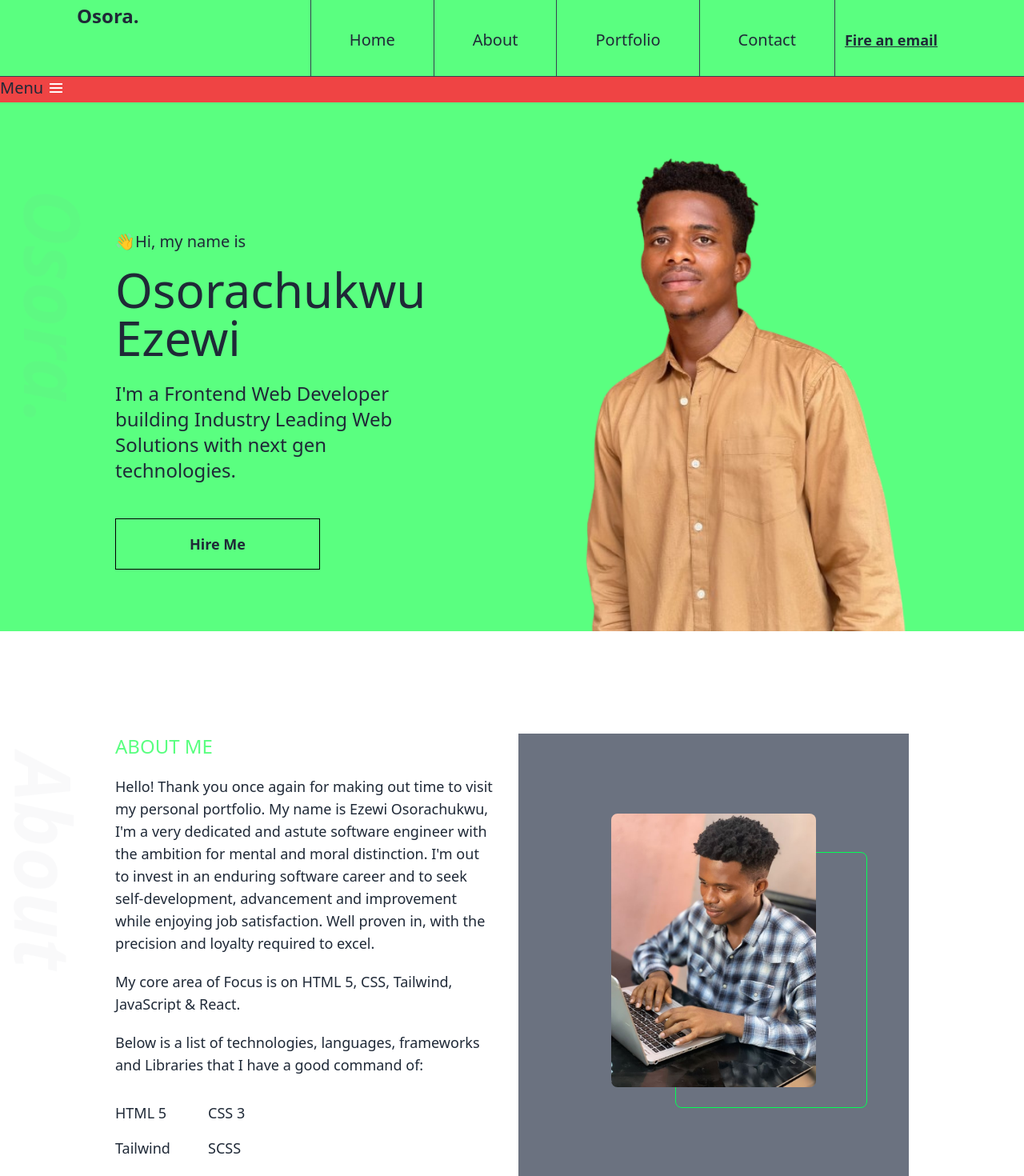
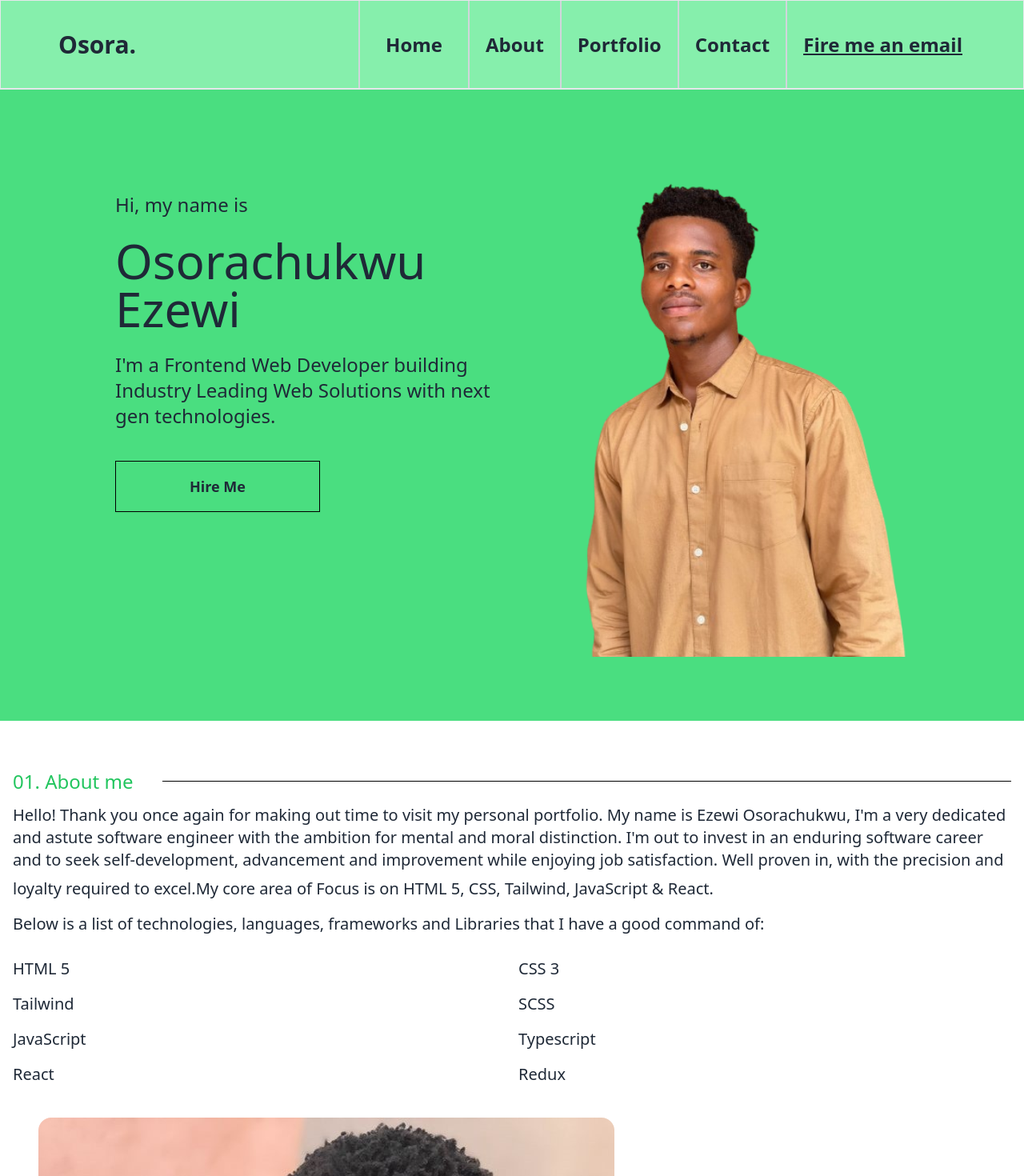
Before and after one commit to kelvinfx1/My-portfolio-website, a React (Vite) app: page / in a window 1280 px wide. Shown: the top 1470 px of the page at 80% size. Built offline with nearby package versions, Linux system fonts and the light colour scheme.

Commit message:
Still on about section

```diff
--- a/src/App.jsx
+++ b/src/App.jsx
@@ -5,7 +5,6 @@ import About from './components/home/About'
 import Experience from './components/home/Experience'
 import Footer from './components/home/Footer'
 import Portfolio from './components/home/Portfolio'
-import Hambourger from './components/Hambourger'
 
 
 function App() {
@@ -13,12 +12,11 @@ function App() {
   return (
     <section>
       <Header />
-      <Hambourger />
       <Hero />
       <About />
-      <Experience />
+      {/*<Experience />
       <Portfolio />
-      <Footer />
+      <Footer /> */}
 
     </section>
   )
--- a/src/components/Hambourger.jsx
+++ b/src/components/Hambourger.jsx
@@ -8,14 +8,14 @@ function Hambourger() {
     setIsOpen(!isOpen);
   }
   return (
-    <div className="bg-red-500 h-8 min-w-fit relative" onClick={handeToggle}>
-            <div className="flex gap-1 text-xl font-medium">
+    <div className="bg-[rgb(76,76,76)] h-14 relative text-white lg:hidden" onClick={handeToggle}>
+      <div className="text-xl font-bold py-1 px-2 rounded flex align-middle bg-black absolute right-3 top-[50%] -translate-y-[50%]">
         <p>Menu</p>
-            <img src={hambourgerIcon} alt="" />
+        <img src={hambourgerIcon} alt="" className="w-7"/>
       </div>
 
       {isOpen && (
-            <nav className="bg-blue-800 z-50 ">
+        <nav className="bg-[rgb(76,76,76)]">
           <ul>
             <li>
               <a href="">Home</a>
@@ -32,7 +32,6 @@ function Hambourger() {
           </ul>
         </nav>
       )}
-
     </div>
   );
 }
--- a/src/components/Logo.jsx
+++ b/src/components/Logo.jsx
@@ -1,11 +1,11 @@
-import React from 'react'
+import React from "react";
 
 function Logo() {
   return (
-    <div className='py-1 text-2xl font-bold cursor-pointer pr-12'>
-       <p> Osora.</p>
+    <div className="text-3xl font-bold flex flex-col justify-center cursor-pointer h-full pl-4">
+      <p className=""> Osora. </p>
     </div>
-  )
+  );
 }
 
-export default Logo
+export default Logo;
--- a/src/components/home/About.jsx
+++ b/src/components/home/About.jsx
@@ -3,15 +3,21 @@ import myPhoto from "../../assets/osora-pressing-2.jpg";
 
 function About() {
   return (
-    <section className="flex flex-col relative py-20 px-5 bg-white md:flex-row md:px-10 lg:py-32 lg:px-24 xl:xl:px-36">
+    <section className="px-4 pt-12 pb-20 text-xl font-medium">
+      {/* <p className="text-8xl text-gray-400 font-bold italic opacity-5 absolute top-60 -left-20 rotate-90">About</p> */}
 
-    <p className="text-8xl text-gray-400 font-bold italic opacity-5 absolute top-60 -left-20 rotate-90">About</p>
+      <div>
+        <div>
 
+          <div className="flex justify-between items-center">
+           <p className="text-green-500 text-2xl font-medium py-3 inline-block">
+             <span>01.  </span>About me
+           </p>
+           <div className="h-[1px] w-[85%] bg-black"></div>
 
-      <div className="w-full pr-8 text-lg">
-        <div className="mb-8">
-          <p className="font-medium text-2xl mb-5 text-[rgb(90,255,128)]">ABOUT ME</p>
-          <p className="mb-5">
+          </div>
+
+          <p className="">
             Hello! Thank you once again for making out time to visit my personal
             portfolio. My name is Ezewi Osorachukwu, I&#39;m a very dedicated
             and astute software engineer with the ambition for mental and moral
@@ -19,18 +25,18 @@ function About() {
             and to seek self-development, advancement and improvement while
             enjoying job satisfaction. Well proven in, with the precision and
             loyalty required to excel.
-          </p>
-          <p className="my-5">
-            My core area of Focus is on HTML 5, CSS, Tailwind, JavaScript &
-            React.
-          </p>
-          <p>
-            Below is a list of technologies, languages, frameworks and Libraries
-            that I have a good command of:
+            <p className="py-2 inline-block">
+              My core area of Focus is on HTML 5, CSS, Tailwind, JavaScript &
+              React.
+            </p>
+            <p className="py-2 inline-block">
+              Below is a list of technologies, languages, frameworks and
+              Libraries that I have a good command of:
+            </p>
           </p>
         </div>
 
-        <ul className="grid grid-cols-2 gap-4 pr-64 text-lg">
+        <ul className="list-img font-medium grid grid-cols-2 gap-4 pt-5 pb-10">
           <li>HTML 5</li>
           <li>CSS 3</li>
           <li>Tailwind</li>
@@ -43,20 +49,14 @@ function About() {
         </ul>
       </div>
 
-      <div className="w-full bg-gray-500 overflow-hidden flex justify-center"> {/* second column */}
+      {/* 👇second column👇 */}
+      <div className="px-8">
 
-         <div className="relative top-[100px] bg-gray"> {/* border thing */}
-
-          <img
-              src={myPhoto}
-              alt=""
-              className="w-64 rounded-lg relative z-50"
-            />
-
-          <div className="border-[1px] border-[rgb(2,255,85)] h-80 w-60 rounded-lg absolute top-12 -right-16"></div>
-
-         </div>
-
+        <div className="">
+          {/* border thing */}
+          <img src={myPhoto} alt="" className="rounded-2xl" />
+          {/* <div className="border-[1px] border-[rgb(2,255,85)] h-80 w-60 rounded-lg absolute top-12 -right-16"></div> */}
+        </div>
       </div>
     </section>
   );
--- a/src/components/home/Header.jsx
+++ b/src/components/home/Header.jsx
@@ -1,16 +1,18 @@
 import React from "react";
 import Logo from "../Logo";
 import Nav from "./Nav";
-// import Hambourger from "../Hambourger";
+import Hambourger from "../Hambourger";
 
 function Header() {
   return (
-    <section className="bg-[rgb(90,255,128)] px-6 border-gray-700 border-b-[1px] overflow-hidden md:px-10 lg:px-24 lg:h-24">
-      <div className="flex justify-between ">
+    <section className="bg-green-300 border border-b-2 lg:h-20 xl:h-28">
+      <div className="h-14 lg:flex lg:justify-between lg:px-24 lg:h-full lg:py-0 xl:px-14">
         <Logo />
         <Nav />
       </div>
-      {/* <Hambourger /> */}
+
+      <Hambourger />
+
     </section>
   );
 }
--- a/src/components/home/Hero.jsx
+++ b/src/components/home/Hero.jsx
@@ -4,16 +4,16 @@ import myPhoto from "../../assets/myPhoto-rmbg.png";
 
 function Hero() {
   return (
-    <section className="flex flex-col px-5 py-5 pr-10 -z-20 sm:px-20 md:px-10 lg:flex-row lg:px-24 lg:py-0 bg-[rgb(90,255,128)] xl:px-36 relative">
+    <section className="text-xl font-medium px-4 pt-12 pb-20 bg-green-400 sm:px-10 sm:text-2xl lg:flex lg:px-20 xl:px-36">
 
-      <p className="text-8xl text-gray-400 font-bold italic opacity-5 absolute top-52 -left-20 rotate-90">Osora.</p>
+      {/* <p className="">Osora.</p> */}
 
-      <div className="w-full lg:py-10 xl:pt-36 xl:pb-0"> {/*hero column-1*/}
+      <div className="lg:w-[50%] lg:pt-20"> {/*hero column-1*/}
             <div>
-                <p className="text-xl my-4">👋Hi, my name is</p>
-                <p className="text-5xl font-medium md:text-6xl">Osorachukwu <br /> Ezewi</p>
-                <div className="md:pr-36 my-5 md:my-10 lg:my-6">
-                    <p className="text-2xl">
+                <p className="">Hi, my name is</p>
+                <p className="text-5xl font-medium my-6 sm:text-6xl">Osorachukwu <br /> Ezewi</p>
+                <div className="mb-5">
+                    <p className="">
                         I'm a Frontend Web Developer
                           building Industry Leading Web Solutions
                           with next gen technologies.
@@ -26,7 +26,7 @@ function Hero() {
             </div>
       </div>
 
-      <div className="hidden w-full lg:block"> {/*hero column-2*/}
+      <div className="hidden w-full lg:block lg:w-[50%]"> {/*hero column-2*/}
         <img src={myPhoto} alt="" className="w-[500px]" />
       </div>
     </section>
--- a/src/components/home/Nav.jsx
+++ b/src/components/home/Nav.jsx
@@ -2,15 +2,15 @@ import React from 'react'
 
 function Nav() {
   return (
-    <nav className='hidden lg:block'>
-        <ul className='nav-bar flex text-xl'>
-            <li className='cursor-pointer border-l-[1px] border-gray-700 px-12 py-9 hover:bg-[rgb(78, 33, 114);]'><a href="">Home</a></li>
-            <li className='cursor-pointer border-l-[1px] border-gray-700 px-12 py-9 hover:bg-[rgb(78, 233, 114)]'><a href="">About</a></li>
-            <li className='cursor-pointer border-l-[1px] border-gray-700 px-12 py-9 hover:bg-[rgb(78, 233, 114)]'><a href="">Portfolio</a></li>
-            <li className='cursor-pointer border-l-[1px] border-gray-700 px-12 py-9 hover:bg-[rgb(78, 233, 114)]'><a href="">Contact</a></li>
-            <li className='cursor-pointer border-l-[1px] border-gray-700 px-12 py-9 hover:bg-[rgb(78, 233, 114)] underline whitespace-nowrap lg:hidden 2xl:block'><a href="">Fire me an email</a></li>
+    <nav className='hidden text-2xl h-full font-semibold lg:block'>
+        <ul className='flex h-full'>
+            <li className='border-l-2 border-gray-300 px-5 h-full hover:bg-pink-500 flex flex-col justify-center lg:px-8'><a href="">Home</a></li>
+            <li className='border-l-2 border-gray-300 px-5 h-full hover:bg-pink-500 flex flex-col justify-center'><a href="">About</a></li>
+            <li className='border-l-2 border-gray-300 px-5 h-full hover:bg-pink-500 flex flex-col justify-center'><a href="">Portfolio</a></li>
+            <li className='border-l-2 border-gray-300 px-5 h-full hover:bg-pink-500 flex flex-col justify-center'><a href="">Contact</a></li>
+            <li className='border-l-2 border-gray-300 px-5 h-full hover:bg-pink-500 flex flex-col justify-center underline'><a href="mailto:oezewi">Fire me an email</a></li>
 
-            <li className='cursor-pointer border-l-[1px] border-gray-700 px-3 py-9 hover:bg-[rgb(78, 233, 114)] underline whitespace-nowrap text-lg font-semibold 2xl:hidden'>Fire an email</li>
+            {/* <li className=''>Fire an email</li> */}
 
         </ul>
     </nav>
```
Lines whose indentation alone changed are shown as unchanged.
